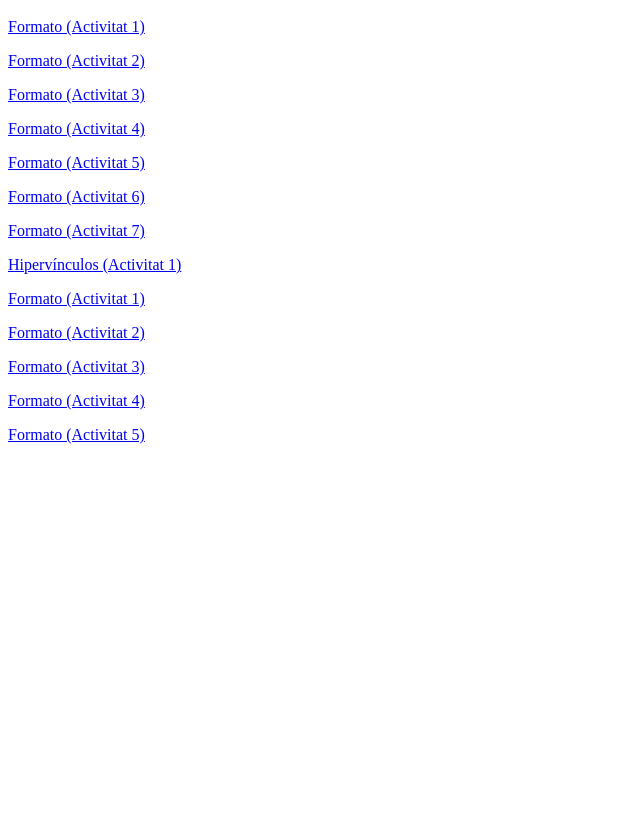
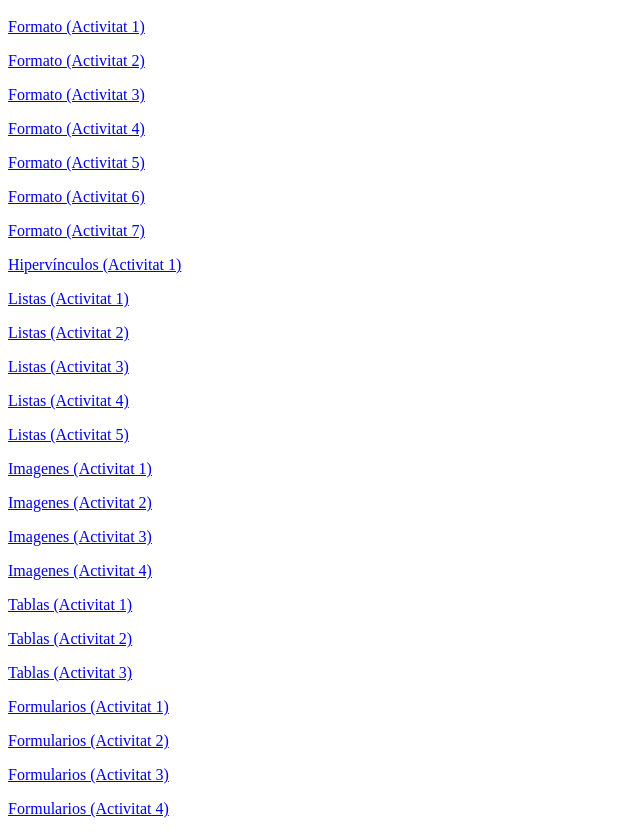
Before and after one commit to Bernifantasy/web, a plain HTML site: page activitats/activitats.html in a window 1280 px wide. Shown: the part 101-935 px from the top of the page, without its empty margins (0-640 px from the left). Before the commit the page ends 800 px from the top, so only its background shows below. Drawn offline with Linux system fonts and the light colour scheme.

Commit message:
Update activitats.html

```diff
--- a/activitats/activitats.html
+++ b/activitats/activitats.html
@@ -18,10 +18,25 @@
 
     <p><a href="html/03-hipervinculos/activitat1.html">Hipervínculos (Activitat 1)</a></p>
 
-    <p><a href="html/04-listas/activitat1.html">Formato (Activitat 1)</a></p>
-    <p><a href="html/04-listas/activitat2.html">Formato (Activitat 2) </a></p>
-    <p><a href="html/04-listas/activitat3.html">Formato (Activitat 3) </a></p>
-    <p><a href="html/04-listas/activitat4.html">Formato (Activitat 4) </a></p>
-    <p><a href="html/04-listas/activitat5.html">Formato (Activitat 5) </a></p>
+    <p><a href="html/04-listas/activitat1.html">Listas (Activitat 1)</a></p>
+    <p><a href="html/04-listas/activitat2.html">Listas (Activitat 2) </a></p>
+    <p><a href="html/04-listas/activitat3.html">Listas (Activitat 3) </a></p>
+    <p><a href="html/04-listas/activitat4.html">Listas (Activitat 4) </a></p>
+    <p><a href="html/04-listas/activitat5.html">Listas (Activitat 5) </a></p>
+
+    <p><a href="html/05-imagenes/activitat1.html">Imagenes (Activitat 1)</a></p>
+    <p><a href="html/05-imagenes/activitat2.html">Imagenes (Activitat 2)</a></p>
+    <p><a href="html/05-imagenes/activitat3.html">Imagenes (Activitat 3)</a></p>
+    <p><a href="html/05-imagenes/activitat4.html">Imagenes (Activitat 4)</a></p>
+
+    <p><a href="html/06-tablas/activitat1.html">Tablas (Activitat 1)</a></p>
+    <p><a href="html/06-tablas/activitat2.html">Tablas (Activitat 2)</a></p>
+    <p><a href="html/06-tablas/activitat3.html">Tablas (Activitat 3)</a></p>
+
+    <p><a href="html/07-formularios/activitat1.html">Formularios (Activitat 1)</a></p>
+    <p><a href="html/07-formularios/activitat2.html">Formularios (Activitat 2)</a></p>
+    <p><a href="html/07-formularios/activitat3.html">Formularios (Activitat 3)</a></p>
+    <p><a href="html/07-formularios/activitat4.html">Formularios (Activitat 4)</a></p>
+
 </body>
 </html>
```
